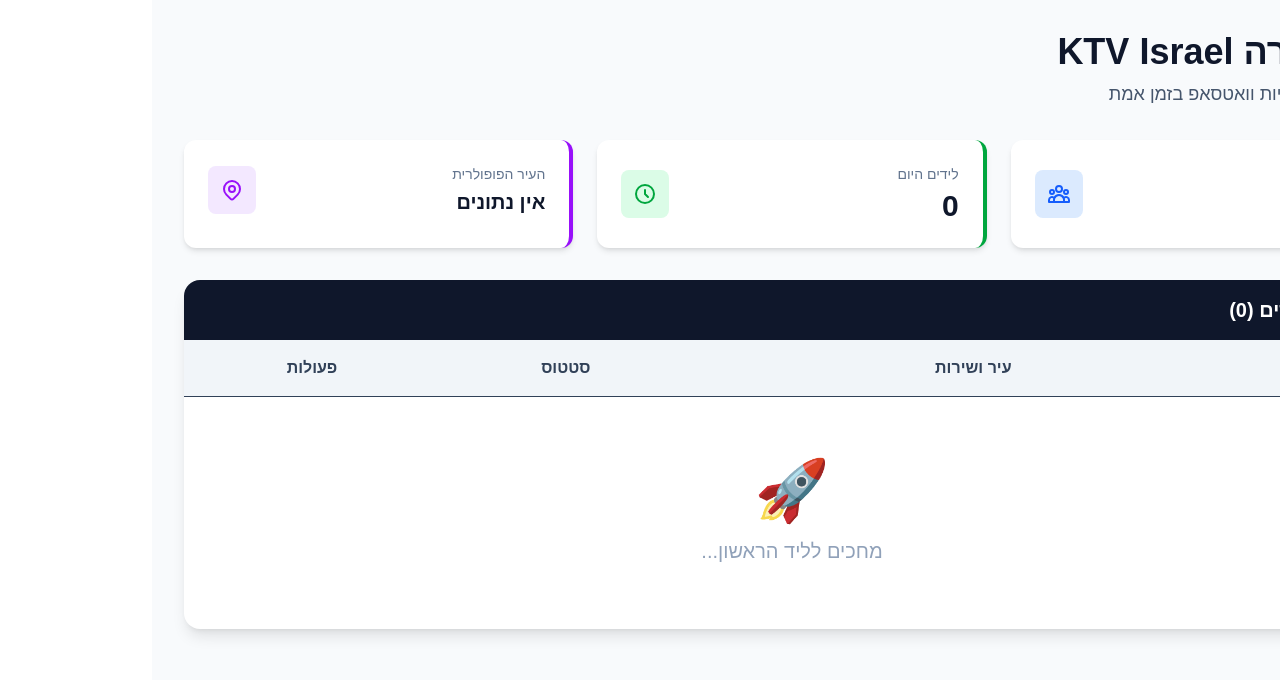
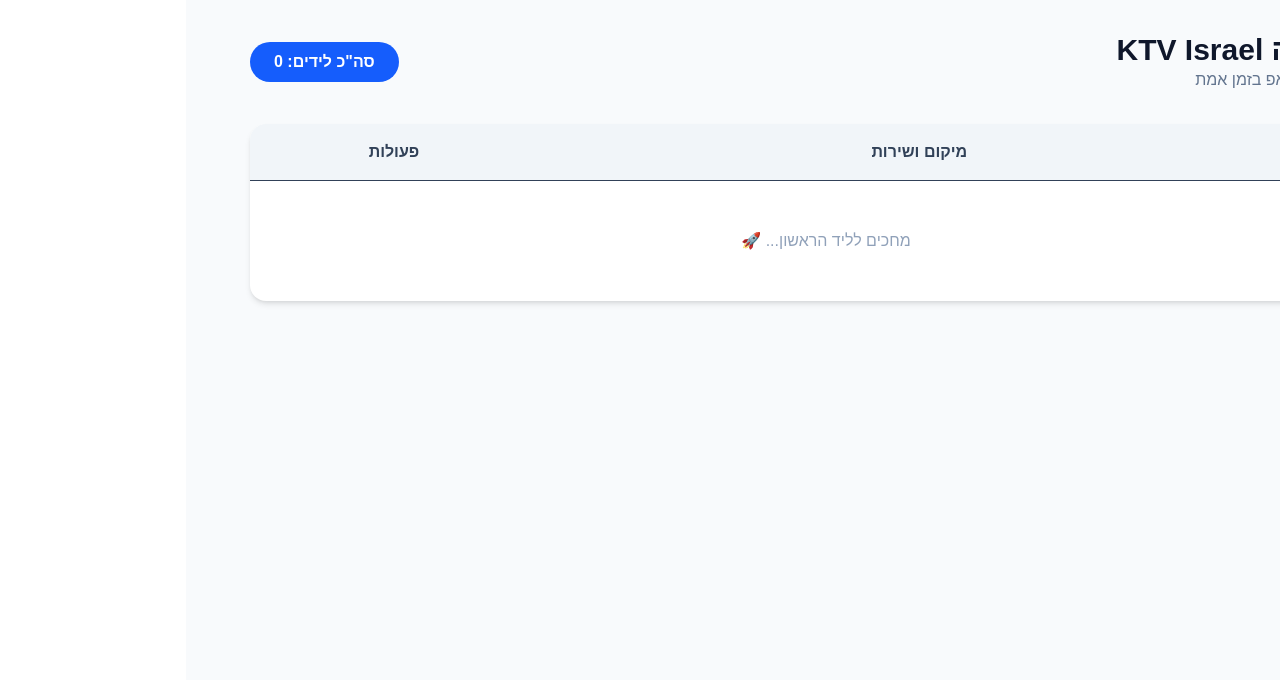
Before and after one commit to yuvalbh12/ktv-site, a Next.js app: page /admin in a window 1280 px wide. Shown: the top 680 px of the page. Built offline with nearby package versions, Linux system fonts and the light colour scheme.

Commit message:
revert: return to simple admin design

```diff
--- a/app/admin/page.tsx
+++ b/app/admin/page.tsx
@@ -28,183 +28,58 @@
     }
   };
 
-  // Calculate KPIs
-  const totalLeads = leads.length;
-  const todayLeads = leads.filter(lead => {
-    const leadDate = new Date(lead.date);
-    const today = new Date();
-    return leadDate.toDateString() === today.toDateString();
-  }).length;
-
-  // Find most popular city
-  const cityCounts: { [key: string]: number } = {};
-  leads.forEach(lead => {
-    const pathParts = decodeURIComponent(lead.source).split('/');
-    if (pathParts.length >= 2) {
-      const city = pathParts[1];
-      cityCounts[city] = (cityCounts[city] || 0) + 1;
-    }
-  });
-  const mostPopularCity = Object.keys(cityCounts).length > 0
-    ? Object.entries(cityCounts).sort(([, a], [, b]) => b - a)[0][0]
-    : 'אין נתונים';
-
-  // Extract city and service from source
-  const extractCityAndService = (source: string) => {
-    const parts = decodeURIComponent(source).split('/');
-    return {
-      city: parts[1] || 'לא ידוע',
-      service: parts[2] || 'לא ידוע'
-    };
-  };
-
   return (
     <div className="min-h-screen bg-slate-50 p-4 md:p-8" dir="rtl">
-      <div className="max-w-7xl mx-auto">
-        {/* Header */}
-        <header className="mb-8">
-          <h1 className="text-4xl font-bold text-slate-900 mb-2">לוח בקרה KTV Israel</h1>
-          <p className="text-slate-600 text-lg">מערכת ניהול פניות וואטסאפ בזמן אמת</p>
+      <div className="max-w-6xl mx-auto">
+        <header className="flex justify-between items-center mb-8">
+          <div>
+            <h1 className="text-3xl font-bold text-slate-900">לוח בקרה KTV Israel</h1>
+            <p className="text-slate-500">ניהול פניות וואטסאפ בזמן אמת</p>
+          </div>
+          <div className="bg-blue-600 text-white px-6 py-2 rounded-full font-bold">
+            סה"כ לידים: {leads.length}
+          </div>
         </header>
 
-        {/* KPI Cards */}
-        <div className="grid grid-cols-1 md:grid-cols-3 gap-6 mb-8">
-          <div className="bg-white rounded-xl shadow-md p-6 border-r-4 border-blue-600">
-            <div className="flex items-center justify-between">
-              <div>
-                <p className="text-slate-500 text-sm font-medium">סה"כ לידים</p>
-                <p className="text-3xl font-bold text-slate-900 mt-1">{totalLeads}</p>
-              </div>
-              <div className="bg-blue-100 p-3 rounded-lg">
-                <svg className="w-6 h-6 text-blue-600" fill="none" stroke="currentColor" viewBox="0 0 24 24">
-                  <path strokeLinecap="round" strokeLinejoin="round" strokeWidth={2} d="M17 20h5v-2a3 3 0 00-5.356-1.857M17 20H7m10 0v-2c0-.656-.126-1.283-.356-1.857M7 20H2v-2a3 3 0 015.356-1.857M7 20v-2c0-.656.126-1.283.356-1.857m0 0a5.002 5.002 0 019.288 0M15 7a3 3 0 11-6 0 3 3 0 016 0zm6 3a2 2 0 11-4 0 2 2 0 014 0zM7 10a2 2 0 11-4 0 2 2 0 014 0z" />
-                </svg>
-              </div>
-            </div>
-          </div>
-
-          <div className="bg-white rounded-xl shadow-md p-6 border-r-4 border-green-600">
-            <div className="flex items-center justify-between">
-              <div>
-                <p className="text-slate-500 text-sm font-medium">לידים היום</p>
-                <p className="text-3xl font-bold text-slate-900 mt-1">{todayLeads}</p>
-              </div>
-              <div className="bg-green-100 p-3 rounded-lg">
-                <svg className="w-6 h-6 text-green-600" fill="none" stroke="currentColor" viewBox="0 0 24 24">
-                  <path strokeLinecap="round" strokeLinejoin="round" strokeWidth={2} d="M12 8v4l3 3m6-3a9 9 0 11-18 0 9 9 0 0118 0z" />
-                </svg>
-              </div>
-            </div>
-          </div>
-
-          <div className="bg-white rounded-xl shadow-md p-6 border-r-4 border-purple-600">
-            <div className="flex items-center justify-between">
-              <div>
-                <p className="text-slate-500 text-sm font-medium">העיר הפופולרית</p>
-                <p className="text-xl font-bold text-slate-900 mt-1">{mostPopularCity}</p>
-              </div>
-              <div className="bg-purple-100 p-3 rounded-lg">
-                <svg className="w-6 h-6 text-purple-600" fill="none" stroke="currentColor" viewBox="0 0 24 24">
-                  <path strokeLinecap="round" strokeLinejoin="round" strokeWidth={2} d="M17.657 16.657L13.414 20.9a1.998 1.998 0 01-2.827 0l-4.244-4.243a8 8 0 1111.314 0z" />
-                  <path strokeLinecap="round" strokeLinejoin="round" strokeWidth={2} d="M15 11a3 3 0 11-6 0 3 3 0 016 0z" />
-                </svg>
-              </div>
-            </div>
-          </div>
-        </div>
-
-        {/* Leads Table */}
-        <div className="bg-white shadow-lg rounded-2xl overflow-hidden">
-          <div className="bg-slate-900 text-white px-6 py-4">
-            <h2 className="text-xl font-semibold">רשימת לידים ({totalLeads})</h2>
-          </div>
-
-          <div className="overflow-x-auto">
+        <div className="bg-white shadow-md rounded-2xl overflow-hidden">
           <table className="w-full text-right border-collapse">
             <thead>
-                <tr className="bg-slate-100 text-slate-700 border-b">
-                  <th className="p-4 font-semibold">תאריך ושעה</th>
-                  <th className="p-4 font-semibold">עיר ושירות</th>
-                  <th className="p-4 font-semibold text-center">סטטוס</th>
-                  <th className="p-4 font-semibold text-center">פעולות</th>
+              <tr className="bg-slate-100 text-slate-700">
+                <th className="p-4 border-b">תאריך ושעה</th>
+                <th className="p-4 border-b">מיקום ושירות</th>
+                <th className="p-4 border-b text-center">פעולות</th>
               </tr>
             </thead>
             <tbody>
               {leads.length === 0 ? (
-                  <tr>
-                    <td colSpan={4} className="p-16 text-center">
-                      <div className="text-slate-400">
-                        <div className="text-6xl mb-4">🚀</div>
-                        <p className="text-xl">מחכים לליד הראשון...</p>
-                      </div>
-                    </td>
-                  </tr>
+                <tr><td colSpan={3} className="p-12 text-center text-slate-400">מחכים לליד הראשון... 🚀</td></tr>
               ) : (
-                  leads.map((lead, i) => {
-                    const { city, service } = extractCityAndService(lead.source);
-                    return (
+                leads.map((lead, i) => (
                   <tr key={i} className="border-b hover:bg-blue-50 transition-colors">
                     <td className="p-4 align-top">
-                          <div className="font-medium text-slate-900">
-                            {lead.date.split(',')[0]}
-                          </div>
-                          <div className="text-sm text-slate-500">
-                            {lead.date.split(',')[1]}
-                          </div>
+                      <div className="font-medium text-slate-900">{lead.date.split(',')[0]}</div>
+                      <div className="text-xs text-slate-500">{lead.date.split(',')[1]}</div>
                     </td>
                     <td className="p-4">
-                          <div className="flex flex-col gap-2">
-                            <span className="inline-block px-3 py-1 rounded-lg bg-blue-100 text-blue-800 text-sm font-medium">
-                              📍 {city}
-                            </span>
-                            <span className="inline-block px-3 py-1 rounded-lg bg-slate-100 text-slate-700 text-sm">
-                              🔧 {service}
-                            </span>
-                            <div className="flex gap-2 mt-1 text-xs text-slate-500">
-                              {lead.deviceType && (
-                                <span className="flex items-center gap-1">
-                                  {lead.deviceType === 'Mobile' ? '📱' : '🖥️'} {lead.deviceType}
-                                </span>
-                              )}
-                              {lead.timeOnPage && (
-                                <span className="flex items-center gap-1">
-                                  ⏱️ {lead.timeOnPage}s
-                                </span>
-                              )}
-                              {lead.referrer && (
-                                <span className="flex items-center gap-1">
-                                  {lead.referrer === 'Google' && '🔍'}
-                                  {lead.referrer === 'Facebook' && '📘'}
-                                  {lead.referrer === 'Direct' && '🎯'}
-                                  {lead.referrer === 'Other' && '🌐'}
-                                  {lead.referrer}
-                                </span>
-                              )}
+                      <div className="inline-block px-2 py-1 rounded bg-blue-100 text-blue-800 text-sm mb-1">
+                        {decodeURIComponent(lead.source).replace(/\//g, ' > ').substring(3)}
                       </div>
-                          </div>
-                        </td>
-                        <td className="p-4 text-center">
-                          <span className="inline-block px-3 py-1 rounded-full bg-green-100 text-green-800 text-sm font-bold">
-                            חדש
-                          </span>
                     </td>
                     <td className="p-4 text-center">
                       <button
                         onClick={() => deleteLead(i)}
-                            className="text-red-600 hover:bg-red-50 px-4 py-2 rounded-lg text-sm font-medium border border-red-200 transition-colors"
+                        className="text-red-500 hover:bg-red-50 px-3 py-1 rounded-md text-sm border border-red-200"
                       >
-                            🗑️ מחיקה
+                        מחיקה
                       </button>
                     </td>
                   </tr>
-                    );
-                  })
+                ))
               )}
             </tbody>
           </table>
         </div>
       </div>
     </div>
-    </div>
   );
 }
```
Lines whose indentation alone changed are shown as unchanged.
